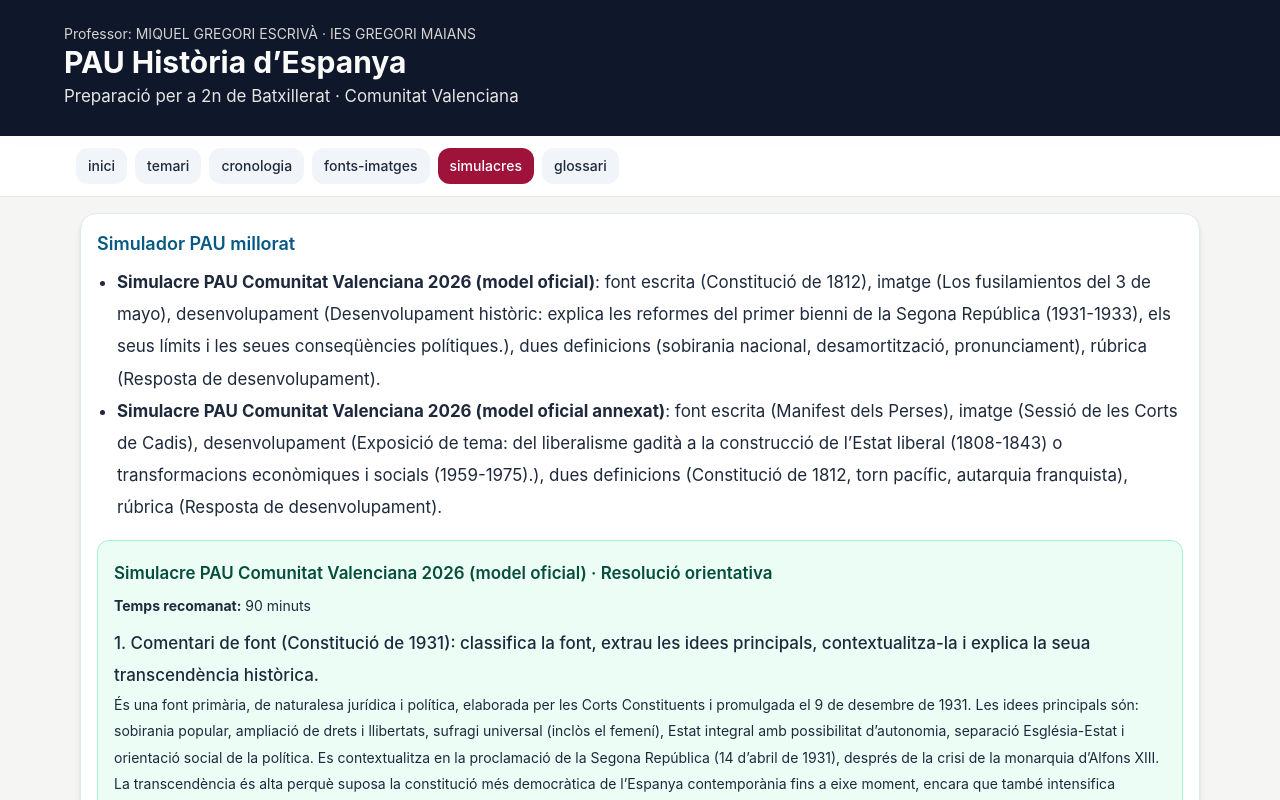
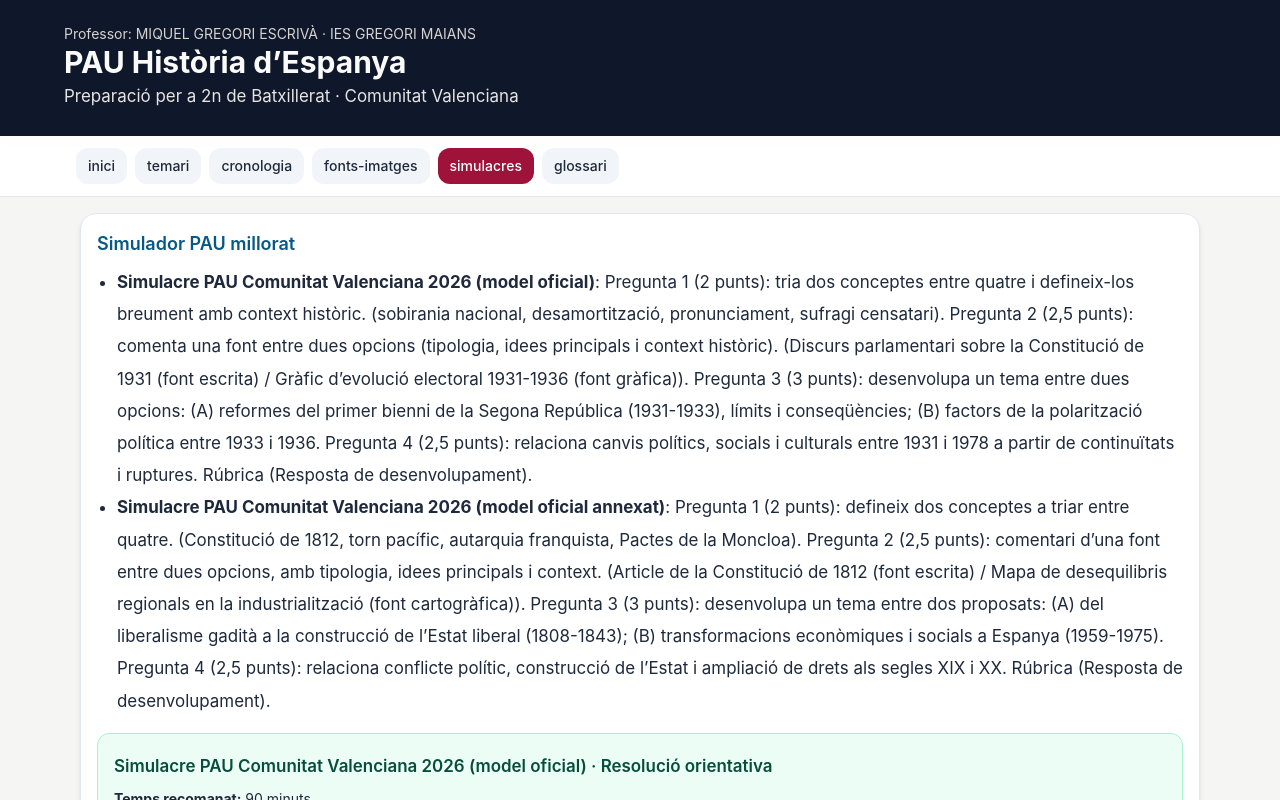
Before and after one commit to Migres575/PAU, a React (Vite) app: page / in a window 1280 px wide. Both pictures are taken after a click on the button "simulacres". Shown: the top 800 px of the page. Built offline with nearby package versions, Linux system fonts and the light colour scheme.

Commit message:
Millora la secció de simulacres amb estructura oficial GVA

```diff
--- a/src/App.tsx
+++ b/src/App.tsx
@@ -103,7 +103,7 @@ export default function App() {
         <SectionCard title="Fonts històriques">{filteredSources.slice(0, 5).map((s) => <div key={s.id} className="mb-3"><SourceCard source={s} /><SourceViewer source={s} /></div>)}</SectionCard>
         <SectionCard title="Imatges històriques"><ImageGallery items={filteredMedia} /></SectionCard>
       </>}
-      {menu === 'simulacres' && <SectionCard title="Simulador PAU millorat"><ul className="list-disc ml-5">{mockExams.map((m, i) => <li key={i}><strong>{m.title}</strong>: font escrita ({historicalSources[i % historicalSources.length].title}), imatge ({mediaItems[i % mediaItems.length].title}), desenvolupament ({m.essayQuestion}), dues definicions ({m.shortDefinitions.join(', ')}), rúbrica ({rubrics[0].name}).</li>)}</ul><div className="mt-4 space-y-3">{mockExams.map((m, i) => <article key={`solved-${i}`} className="rounded-xl border border-emerald-200 bg-emerald-50 p-4"><h4 className="font-semibold text-emerald-900">{m.title} · Resolució orientativa</h4><p className="text-sm mt-1"><strong>Temps recomanat:</strong> {m.recommendedTime}</p><ul className="mt-2 space-y-2">{m.solvedExam.map((item, idx) => <li key={idx}><p className="font-medium">{idx + 1}. {item.prompt}</p><p className="text-sm">{item.answer}</p></li>)}</ul></article>)}</div></SectionCard>}
+      {menu === 'simulacres' && <SectionCard title="Simulador PAU millorat"><ul className="list-disc ml-5">{mockExams.map((m, i) => <li key={i}><strong>{m.title}</strong>: {m.vocabularyPrompt} ({m.vocabularyOptions.join(', ')}). {m.sourceCommentary} ({m.sourceOptions.join(' / ')}). {m.essayQuestion} {m.transversalQuestion} Rúbrica ({rubrics[0].name}).</li>)}</ul><div className="mt-4 space-y-3">{mockExams.map((m, i) => <article key={`solved-${i}`} className="rounded-xl border border-emerald-200 bg-emerald-50 p-4"><h4 className="font-semibold text-emerald-900">{m.title} · Resolució orientativa</h4><p className="text-sm mt-1"><strong>Temps recomanat:</strong> {m.recommendedTime}</p><ul className="mt-2 space-y-2">{m.solvedExam.map((item, idx) => <li key={idx}><p className="font-medium">{idx + 1}. {item.prompt}</p><p className="text-sm">{item.answer}</p></li>)}</ul></article>)}</div></SectionCard>}
       {menu === 'glossari' && <SectionCard title="Glossari"><div id="glossari" /><div className="grid md:grid-cols-2 gap-3">{glossary.map((g, i) => <article key={i} className="rounded-xl border border-slate-200 bg-white p-4"><p className="font-bold">{g.term}</p><p className="text-sm mt-1">{g.definition}</p><p className="text-xs mt-2 text-slate-600"><strong>Període:</strong> {g.period}</p><p className="text-xs text-slate-600"><strong>Tema relacionat:</strong> {g.relatedTopic}</p><p className="text-xs mt-2 text-slate-700"><strong>Exemple PAU:</strong> {g.exampleUse}</p></article>)}</div></SectionCard>}
 
     </main>
--- a/src/data/content.ts
+++ b/src/data/content.ts
@@ -20,7 +20,18 @@ export type GlossaryItem = { term: string; definition: string; period: string; r
 export type TestQuestion = { question: string; options: string[]; correctAnswer: number; explanation: string; topic: string; difficulty: 'baixa'|'mitjana'|'alta' };
 export type EssayQuestion = { question: string; topic: string; outline: string[]; keyConcepts: string[]; modelAnswer: string; commonMistakes: string[] };
 export type TimelineActivity = { date: string; title: string; description: string; period: string; category: string; relatedTopic: string; pauImportance: string };
-export type MockExam = { title: string; shortDefinitions: string[]; sourceCommentary: string; essayQuestion: string; correctionCriteria: string[]; recommendedTime: string; solvedExam: { prompt: string; answer: string }[] };
+export type MockExam = {
+  title: string;
+  vocabularyPrompt: string;
+  vocabularyOptions: string[];
+  sourceCommentary: string;
+  sourceOptions: string[];
+  essayQuestion: string;
+  transversalQuestion: string;
+  correctionCriteria: string[];
+  recommendedTime: string;
+  solvedExam: { prompt: string; answer: string }[];
+};
 export type Rubric = { name: string; excellent: string; notable: string; pass: string; fail: string };
 export type ResponseModel = { title: string; question: string; outline: string[]; answer: string; whyItWorks: string[]; mistakesToAvoid: string[] };
 
@@ -217,27 +228,41 @@ export const timelineActivities: TimelineActivity[] = topics.flatMap((t) => t.ch
 export const sources: Source[] = [];
 export const mockExams: MockExam[] = [{
   title: 'Simulacre PAU Comunitat Valenciana 2026 (model oficial)',
-  shortDefinitions: ['sobirania nacional', 'desamortització', 'pronunciament'],
-  sourceCommentary: 'Comentari de font històrica seguint l’esquema PAU CV 2026: classificació, idees principals, contextualització i transcendència',
-  essayQuestion: 'Desenvolupament històric: explica les reformes del primer bienni de la Segona República (1931-1933), els seus límits i les seues conseqüències polítiques.',
+  vocabularyPrompt: 'Pregunta 1 (2 punts): tria dos conceptes entre quatre i defineix-los breument amb context històric.',
+  vocabularyOptions: ['sobirania nacional', 'desamortització', 'pronunciament', 'sufragi censatari'],
+  sourceCommentary: 'Pregunta 2 (2,5 punts): comenta una font entre dues opcions (tipologia, idees principals i context històric).',
+  sourceOptions: ['Discurs parlamentari sobre la Constitució de 1931 (font escrita)', 'Gràfic d’evolució electoral 1931-1936 (font gràfica)'],
+  essayQuestion: 'Pregunta 3 (3 punts): desenvolupa un tema entre dues opcions: (A) reformes del primer bienni de la Segona República (1931-1933), límits i conseqüències; (B) factors de la polarització política entre 1933 i 1936.',
+  transversalQuestion: 'Pregunta 4 (2,5 punts): relaciona canvis polítics, socials i culturals entre 1931 i 1978 a partir de continuïtats i ruptures.',
   correctionCriteria: ['Adequació al model PAU CV 2026', 'Precisió històrica i conceptual', 'Cronologia i contextualització', 'Capacitat d’anàlisi i síntesi', 'Correcció lingüística'],
   recommendedTime: '90 minuts',
   solvedExam: [
     {
-      prompt: 'Comentari de font (Constitució de 1931): classifica la font, extrau les idees principals, contextualitza-la i explica la seua transcendència històrica.',
+      prompt: 'Pregunta 1 · Vocabulari (2 punts): defineix dos conceptes entre quatre.',
+      answer: 'Exemple de resposta corregida: (1) Sobirania nacional: principi del liberalisme polític segons el qual el poder resideix en la nació i no en la monarquia absoluta; queda reflectit a la Constitució de Cadis (1812) i inspira el constitucionalisme contemporani. (2) Desamortització: procés de venda en subhasta de béns eclesiàstics i comunals impulsat al segle XIX (Mendizábal, Madoz) per sanejar la Hisenda i crear un mercat de la terra, amb impactes socials desiguals.'
+    },
+    {
+      prompt: 'Pregunta 2 · Comentari de font (2,5 punts): tria una font i fes tipologia, idees principals i context històric.',
       answer: 'És una font primària, de naturalesa jurídica i política, elaborada per les Corts Constituents i promulgada el 9 de desembre de 1931. Les idees principals són: sobirania popular, ampliació de drets i llibertats, sufragi universal (inclòs el femení), Estat integral amb possibilitat d’autonomia, separació Església-Estat i orientació social de la política. Es contextualitza en la proclamació de la Segona República (14 d’abril de 1931), després de la crisi de la monarquia d’Alfons XIII. La transcendència és alta perquè suposa la constitució més democràtica de l’Espanya contemporània fins a eixe moment, encara que també intensifica l’oposició dels sectors conservadors i religiosos.'
     },
     {
-      prompt: 'Pregunta de desenvolupament: reformes del primer bienni republicà (1931-1933), límits i conseqüències.',
+      prompt: 'Pregunta 3 · Desenvolupament de tema (3 punts): resol una de les dues opcions.',
       answer: 'Entre 1931 i 1933, els governs republicanosocialistes intentaren modernitzar l’Estat i democratitzar la societat. La reforma militar d’Azaña volia reduir l’excés d’oficials i garantir la subordinació de l’exèrcit al poder civil. La reforma educativa apostà per escola pública, laica i expansió de la xarxa escolar. En l’àmbit laboral, Largo Caballero impulsà jurats mixtos i normativa protectora del treballador. En matèria religiosa, es limità el poder institucional de l’Església i es defensà la laïcitat. La reforma agrària (llei de 1932) pretenia redistribuir terres i reduir el conflicte al camp. També s’obrí el camí autonòmic (Estatut de Catalunya de 1932). Els límits foren grans: escassetat de recursos, burocràcia lenta, resistència de terratinents, oposició de la dreta i conflictivitat social (com els fets de Casas Viejas, 1933). Les conseqüències foren polarització política, desgast del govern i victòria de les dretes en les eleccions de novembre de 1933.'
+    },
+    {
+      prompt: 'Pregunta 4 · Qüestió transversal (2,5 punts): relaciona processos històrics.',
+      answer: 'Resposta model: entre 1931 i 1978 hi ha una seqüència no lineal d’ampliació, ruptura i recuperació de drets. La Segona República amplia ciutadania i drets socials; la Guerra Civil i la dictadura franquista suposen regressió política i restricció de llibertats; la Transició connecta canvi institucional i pacte social per recuperar pluralisme i drets fonamentals. La relació transversal mostra com els canvis polítics condicionen educació, cultura política i participació ciutadana.'
     }
   ]
 },
 {
   title: 'Simulacre PAU Comunitat Valenciana 2026 (model oficial annexat)',
-  shortDefinitions: ['Constitució de 1812', 'torn pacífic', 'autarquia franquista'],
-  sourceCommentary: 'Comentari de font segons model oficial annexat: classificació, anàlisi del contingut i context històric comparat.',
-  essayQuestion: 'Exposició de tema: del liberalisme gadità a la construcció de l’Estat liberal (1808-1843) o transformacions econòmiques i socials (1959-1975).',
+  vocabularyPrompt: 'Pregunta 1 (2 punts): defineix dos conceptes a triar entre quatre.',
+  vocabularyOptions: ['Constitució de 1812', 'torn pacífic', 'autarquia franquista', 'Pactes de la Moncloa'],
+  sourceCommentary: 'Pregunta 2 (2,5 punts): comentari d’una font entre dues opcions, amb tipologia, idees principals i context.',
+  sourceOptions: ['Article de la Constitució de 1812 (font escrita)', 'Mapa de desequilibris regionals en la industrialització (font cartogràfica)'],
+  essayQuestion: 'Pregunta 3 (3 punts): desenvolupa un tema entre dos proposats: (A) del liberalisme gadità a la construcció de l’Estat liberal (1808-1843); (B) transformacions econòmiques i socials a Espanya (1959-1975).',
+  transversalQuestion: 'Pregunta 4 (2,5 punts): relaciona conflicte polític, construcció de l’Estat i ampliació de drets als segles XIX i XX.',
   correctionCriteria: ['Estructura exacta del model oficial (definicions, font, tema, qüestió transversal)', 'Precisió conceptual i cronològica', 'Anàlisi de causes i conseqüències', 'Relació amb context europeu', 'Correcció lingüística i claredat expositiva'],
   recommendedTime: '90 minuts',
   solvedExam: [
```
